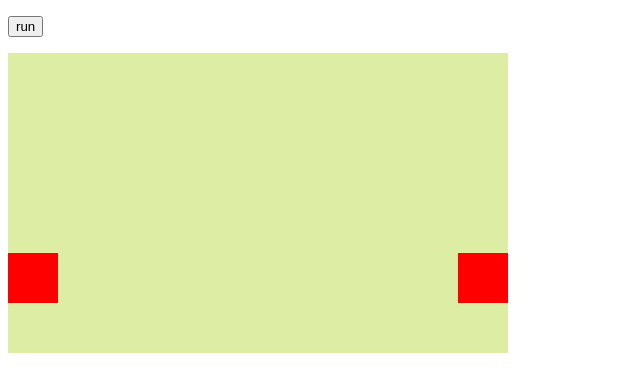
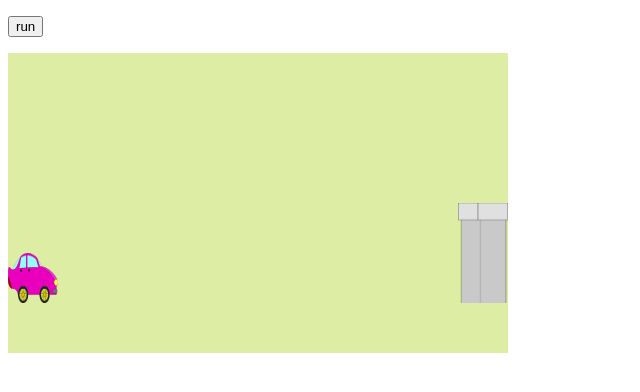
Before and after one commit to alizamani1616/car-break-simulation, a plain HTML site: page index.html in a window 1280 px wide. Shown: the whole page, without its empty margins (0-640 px from the left). Drawn offline with Linux system fonts and the light colour scheme.

Commit message:
Edit wall and car image

```diff
--- a/index.html
+++ b/index.html
@@ -13,17 +13,21 @@
   width: 50px;
   height: 50px;
   position: absolute;
-  background-color: red;
+  background-image: url("assets/image/car.png");
+  background-size: 50px 50px;
+  background-repeat:no-repeat;
   top:200px;
 }
 
 #wall
 {
   width: 50px;
-  height: 50px;
+  height: 100px;
   position: absolute;
-  background-color: red;
-  top:200px;
+  background-image: url("assets/image/wall.png");
+  background-repeat:no-repeat;
+  background-size:cover;
+  top:150px;
   right:0px;
 }
 #explosion
@@ -69,6 +73,7 @@ async function run()
 
   var elem = document.getElementById("car");
   var explosion = document.getElementById("explosion");
+  explosion.style.display = "none";
   var pos = 0;
   var delayInMilliseconds = 1000;
 
```
